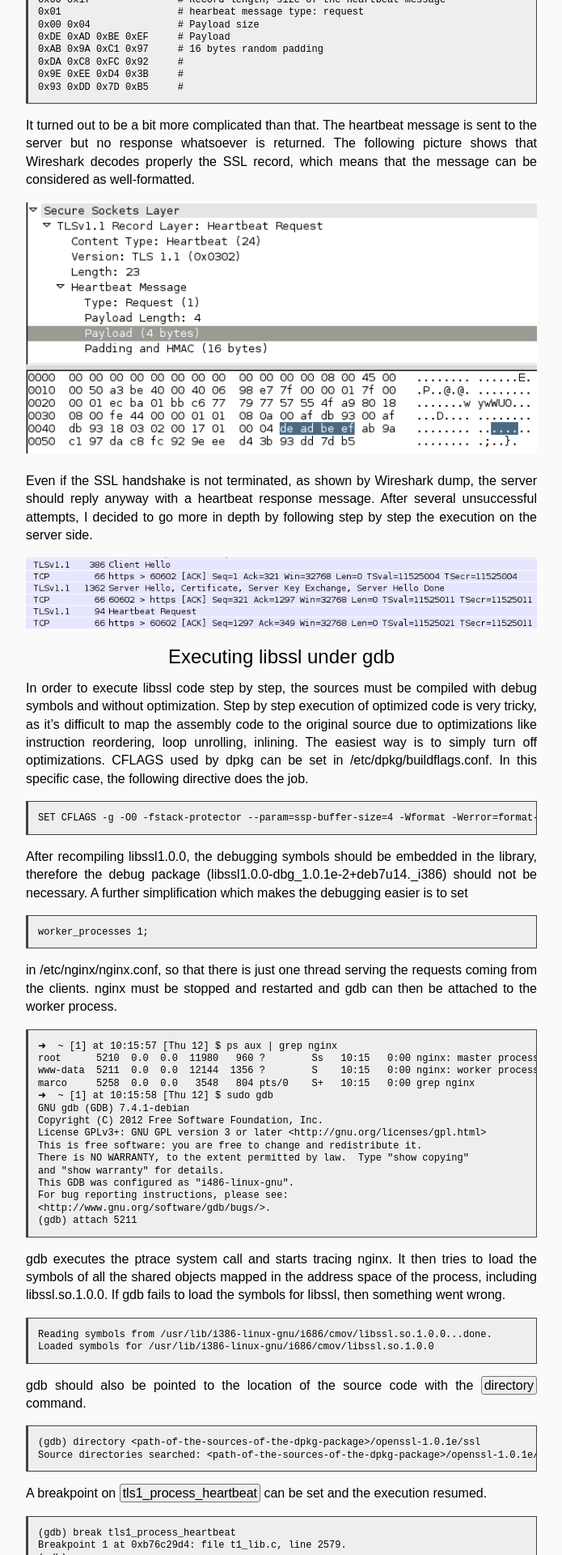
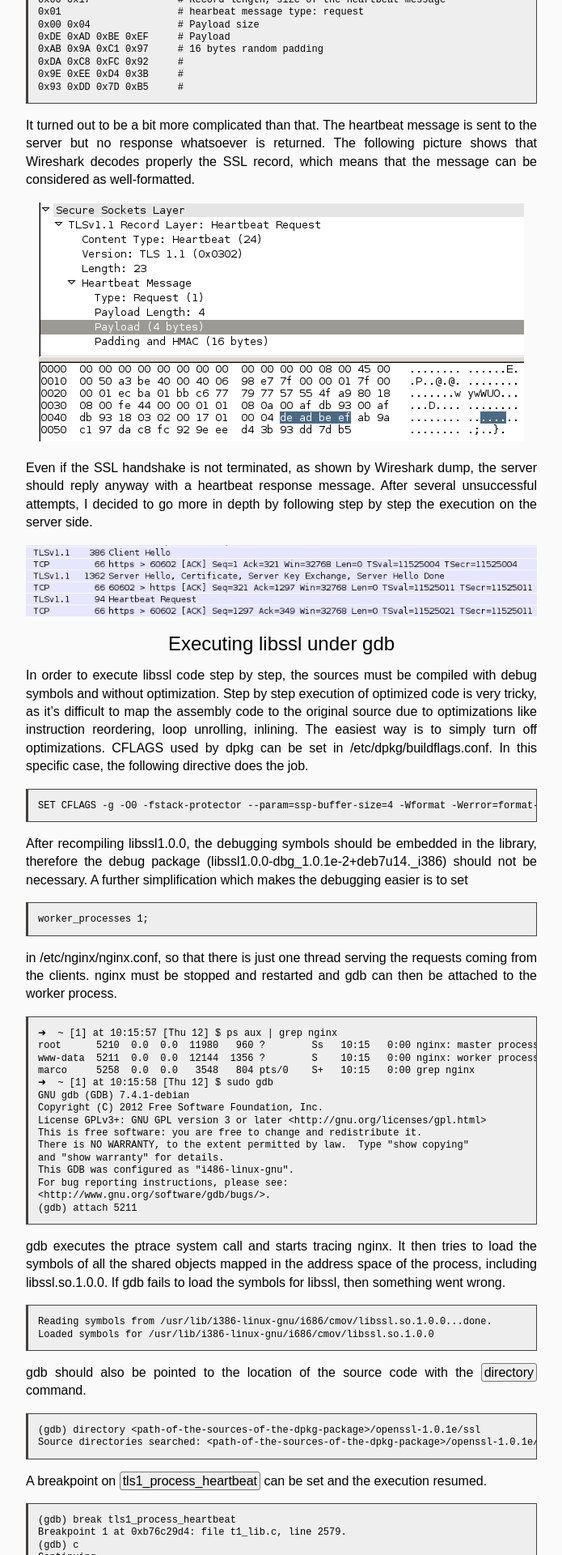
Before and after one commit to marcoguerri/marcoguerri.github.io, a Jekyll site: the page built from _posts/2014-08-23-heartbleed.markdown, in a window 1280 px wide. Shown: the part 4081-6001 px from the top of the page at 81% size, without its empty margins (292-987 px from the left). Built offline with Jekyll 4.4.1, drawn with Linux system fonts in a browser that asks for light colours; nearby versions of some CDN libraries; Markdown is read by kramdown in place of the engine named in the settings.

Commit message:
Fixed error in image width (max-width)

```diff
--- a/css/master.css
+++ b/css/master.css
@@ -16,7 +16,7 @@ em {
 }
 
 div.post img {
-    width: 100%;
+    max-width:100%; height:auto
 }
 
 a {
```
